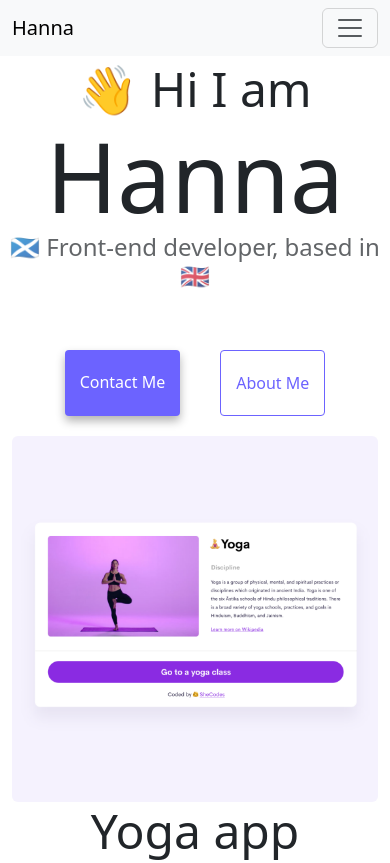
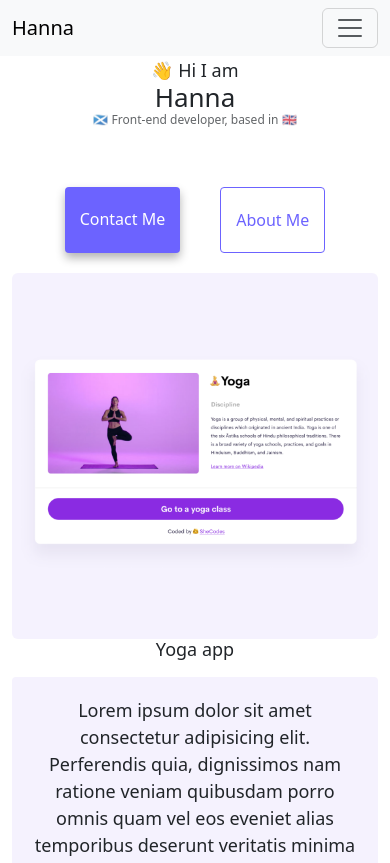
Before and after one commit to loannaa/myfirstseo, a plain HTML site: page index.html in a window 390 px wide. Shown: the top 863 px of the page. Drawn offline with nearby package versions, Linux system fonts and the light colour scheme.

Commit message:
mediaguery

```diff
--- a/style.css
+++ b/style.css
@@ -90,3 +90,16 @@ p {
 .email-link:hover {
   text-decoration: underline;
 }
+
+@media(max-width: 500px){
+  h1{
+    font-size: 26px;
+  }
+  h2{
+    font-size: 18px;
+  }
+  h3{
+    font-size: 12px;
+  }
+  img{max-width: 90%}
+};
```
